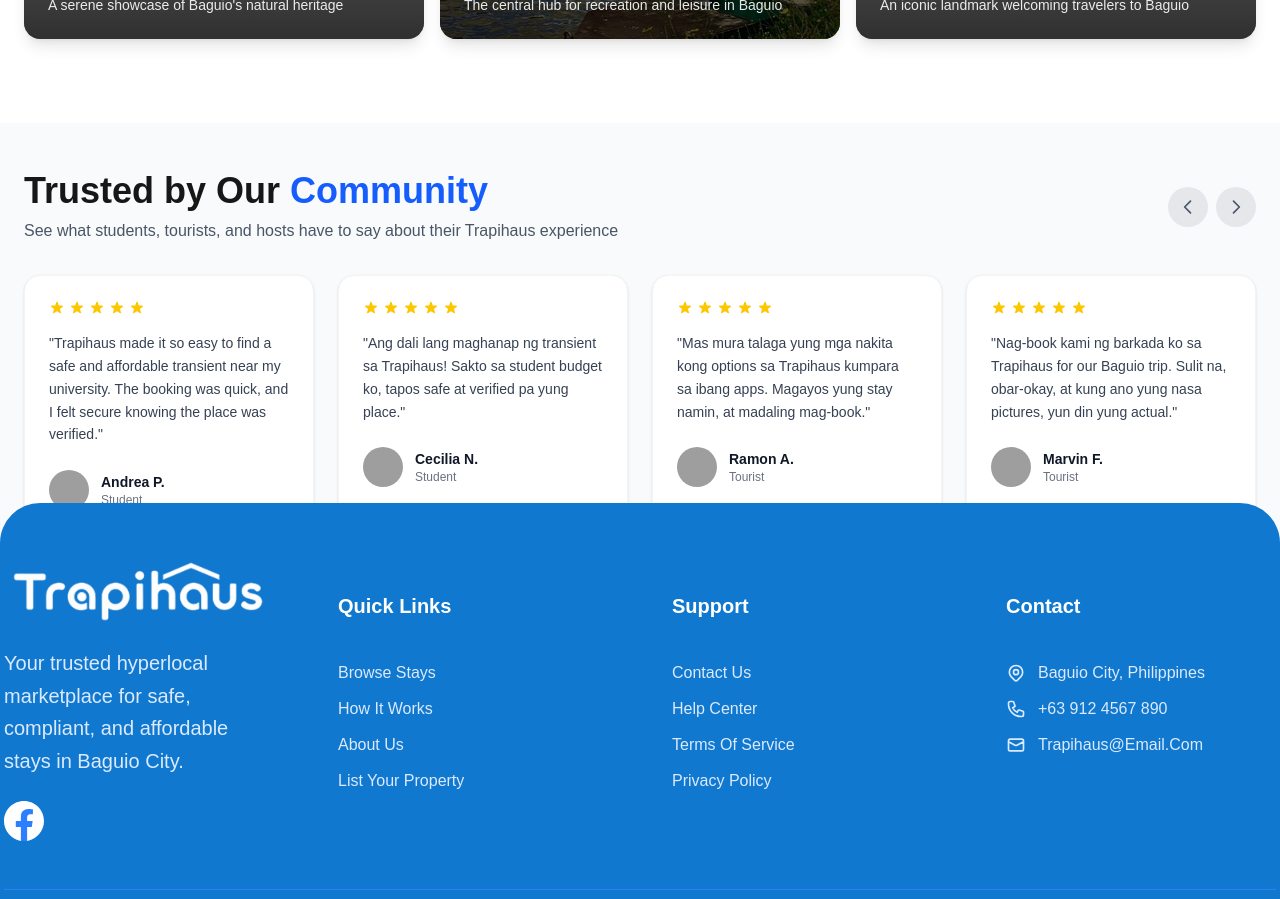
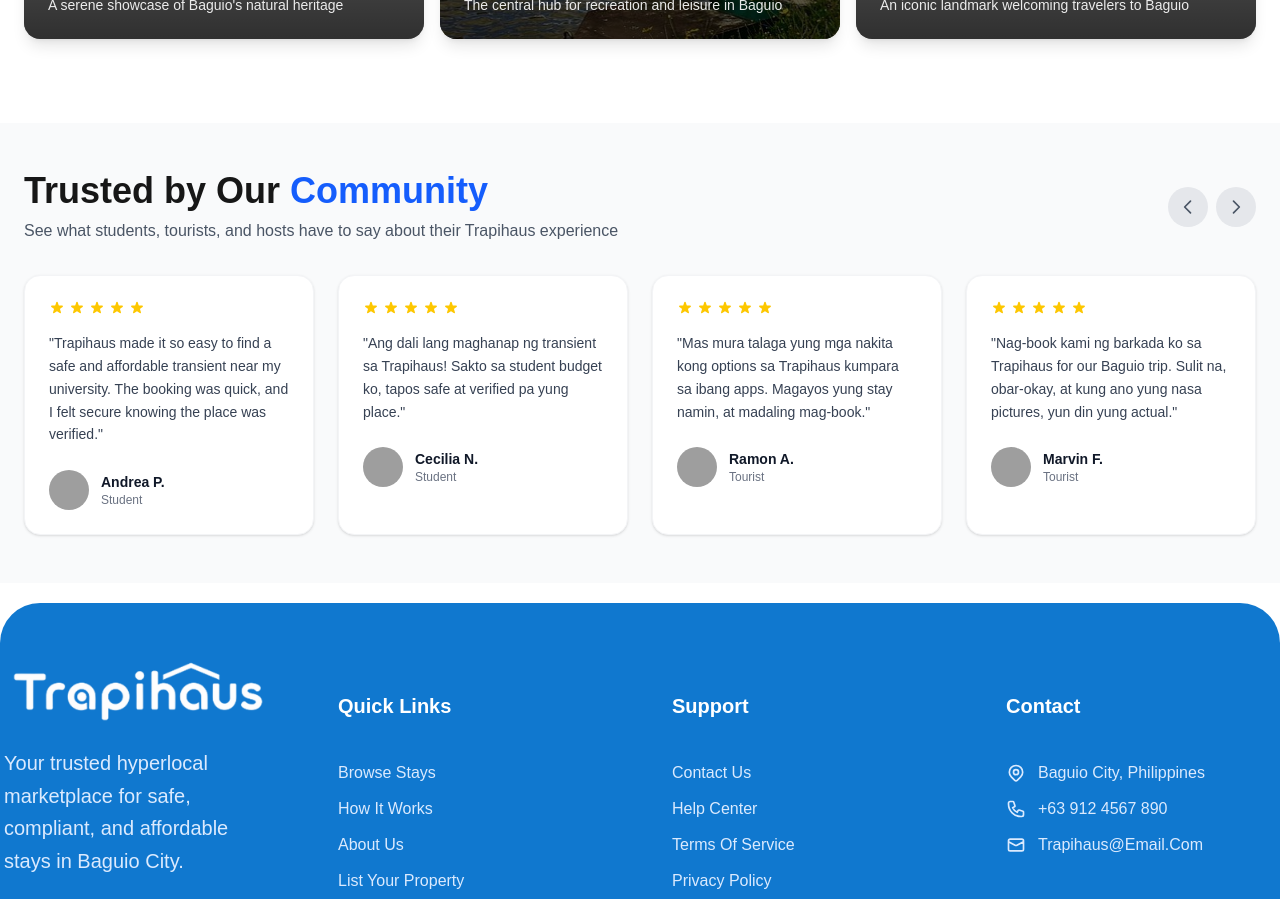
Before and after one commit to Inv8Solutions/trapihaus, a Next.js app: page /about in a window 1280 px wide. Shown: the part 4800-5699 px from the top of the page. Built offline with nearby package versions, Linux system fonts and the light colour scheme; grey boxes are pictures that could not be loaded.

Commit message:
fixed about page

```diff
--- a/src/app/components/sections/JoinUs.tsx
+++ b/src/app/components/sections/JoinUs.tsx
@@ -187,7 +187,7 @@
   };
 
   return (
-    <section className="py-12 bg-gray-50">
+    <section className="py-12 bg-gray-50 mb-[100px]">
       <div className="max-w-7xl mx-auto px-6">
         {/* Header */}
         <div className="flex items-center justify-between mb-8">
```
